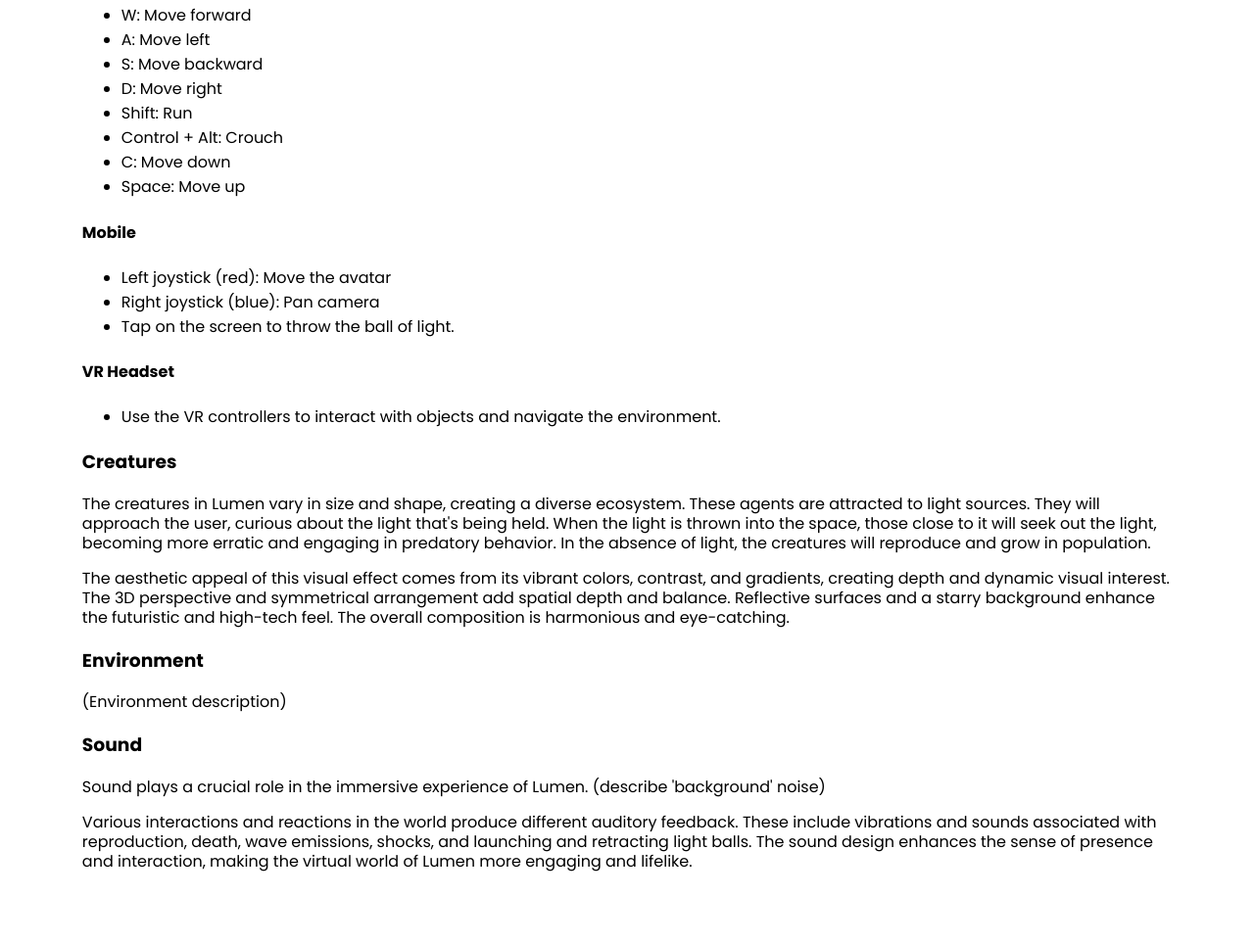
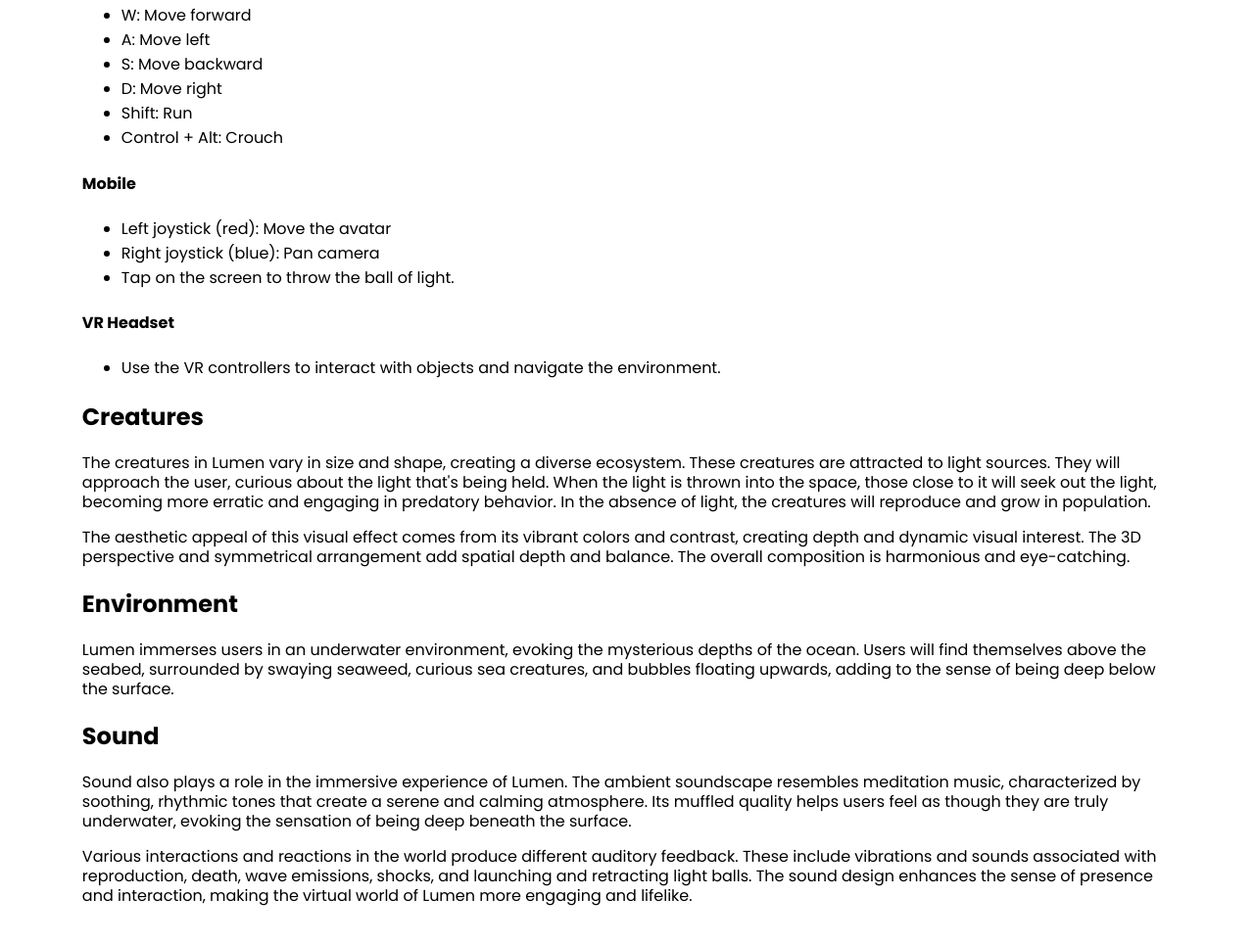
Before and after one commit to worldmaking/2024-datt4520-digm5520, a plain HTML site: page index.html in a window 1280 px wide. Shown: the part 1464-2428 px from the top of the page at 98% size. Before the commit the page ends 2404 px from the top, so only its background shows below. Drawn offline with Linux system fonts and the light colour scheme.

Commit message:
Update index.html

```diff
--- a/index.html
+++ b/index.html
@@ -25,17 +25,10 @@
 
     <!-- IMG SLIDESHOW -->
     <div class="slideshow-container">
-        <div class="slides fade">
-            <img src="./imgs/lumen_1.png" />
-        </div>
-
-        <div class="slides fade">
-            <img src="./imgs/lumen_3.png" />
-        </div>
-
-        <div class="slides fade">
-            <img src="./imgs/trees_2.png" />
-        </div>
+        <div class="slides fade"><img src="./imgs/lumen_6.png" /></div>
+        <div class="slides fade"><img src="./imgs/lumen_5.png" /></div>
+        <div class="slides fade"><img src="./imgs/lumen_4.png" /></div>
+        <div class="slides fade"><img src="./imgs/lumen_7.png" /></div>
 
         <a class="prev" onclick="plusSlides(-1)">❮</a>
         <a class="next" onclick="plusSlides(1)">❯</a>
@@ -116,6 +109,7 @@
             luminous sphere with two black eyes. The hands are also spherical, matching the head's material and
             transparency, creating a cohesive spirit appearance. The semi-transparent spirit appearance
             enhances the game's atmosphere, giving players a unique and engaging character to control.</p>
+
         <h3>Controls</h3>
         <h4>Desktop</h4>
         <p>To start controlling the avatar, the user will need to click on the canvas. You can then use the mouse to
@@ -127,11 +121,7 @@
             <li>S: Move backward</li>
             <li>D: Move right</li>
             <li>Shift: Run</li>
-            <!-- Can we revisit these ones? Crouch or swim down will depend on gravity.
-                Also I personally think some of the key mappings feel awkward.-->
             <li>Control + Alt: Crouch</li> <!-- What is this on mac? cmd + option? -->
-            <li>C: Move down</li>
-            <li>Space: Move up</li>
         </ul>
         <h4>Mobile</h4>
         <ul>
@@ -145,21 +135,25 @@
             <li>Use the VR controllers to interact with objects and navigate the environment.</li>
         </ul>
 
-        <h3>Creatures</h3>
-        <p>The creatures in Lumen vary in size and shape, creating a diverse ecosystem. These agents are attracted
+        <h2>Creatures</h2>
+        <p>The creatures in Lumen vary in size and shape, creating a diverse ecosystem. These creatures are attracted
             to light sources. They will approach the user, curious about the light that's being held. When the light is
             thrown into the space, those close to it will seek out the light, becoming more erratic and engaging in
             predatory behavior. In the absence of light, the creatures will reproduce and grow in population.</p>
-        <p>The aesthetic appeal of this visual effect comes from its vibrant colors, contrast, and gradients, creating
+        <p>The aesthetic appeal of this visual effect comes from its vibrant colors and contrast, creating
             depth and dynamic visual interest. The 3D perspective and symmetrical arrangement add spatial depth and
-            balance. Reflective surfaces and a starry background enhance the futuristic and high-tech feel. The overall
-            composition is harmonious and eye-catching.</p>
+            balance. The overall composition is harmonious and eye-catching.</p>
 
-        <h3>Environment</h3>
-        <p>(Environment description)</p>
+        <h2>Environment</h2>
+        <p>Lumen immerses users in an underwater environment, evoking the mysterious depths of the ocean. Users will
+            find themselves above the seabed, surrounded by swaying seaweed, curious sea creatures, and bubbles floating
+            upwards, adding to the sense of being deep below the surface.</p>
 
-        <h3>Sound</h3>
-        <p>Sound plays a crucial role in the immersive experience of Lumen. (describe 'background' noise)</p>
+        <h2>Sound</h2>
+        <p>Sound also plays a role in the immersive experience of Lumen. The ambient soundscape resembles meditation
+            music, characterized by soothing, rhythmic tones that create a serene and calming atmosphere. Its muffled
+            quality helps users feel as though they are truly underwater, evoking the sensation of being deep beneath
+            the surface.</p>
         <p>Various interactions and reactions in the world produce different auditory feedback. These include vibrations
             and sounds associated with reproduction, death, wave emissions, shocks, and launching and retracting light
             balls. The sound design enhances the sense of presence and interaction, making the
```
